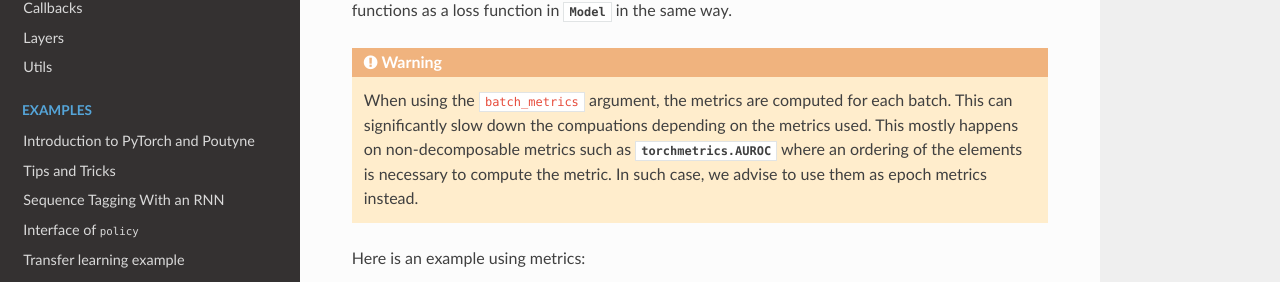
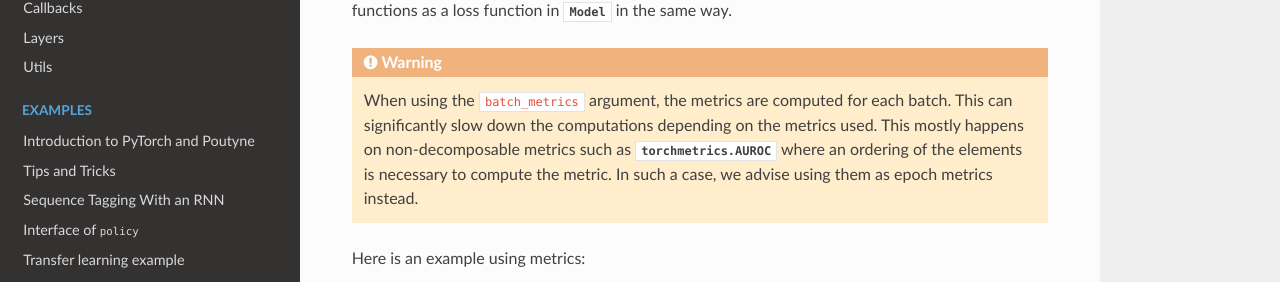
Before and after one commit to GRAAL-Research/poutyne, a Sphinx documentation site: the page built from docs/source/metrics.rst, in a window 1280 px wide and 900 px high. Shown: the part 430-712 px from the top of the window. Built offline with Sphinx 7.4.7 and the Read the Docs theme 2.0.0, drawn with Linux system fonts in a browser that asks for light colours; the version number could not be read and is left out.

Commit message:
Update docs/source/metrics.rst
Co-authored-by: David Beauchemin <david.beauchemin.5@ulaval.ca>

```diff
--- a/docs/source/metrics.rst
+++ b/docs/source/metrics.rst
@@ -18,9 +18,9 @@ The key in :class:`callback logs<poutyne.Callback>` associated with each is the
 Note that you can also pass the PyTorch loss functions as a loss function in :class:`~poutyne.Model` in the same way.
 
 .. warning:: When using the ``batch_metrics`` argument, the metrics are computed for each batch.
-    This can significantly slow down the compuations depending on the metrics used.
+    This can significantly slow down the computations depending on the metrics used.
     This mostly happens on non-decomposable metrics such as :class:`torchmetrics.AUROC <torchmetrics.AUROC>` where an ordering of the elements is necessary to compute the metric.
-    In such case, we advise to use them as epoch metrics instead.
+    In such a case, we advise using them as epoch metrics instead.
 
 Here is an example using metrics:
 
```
